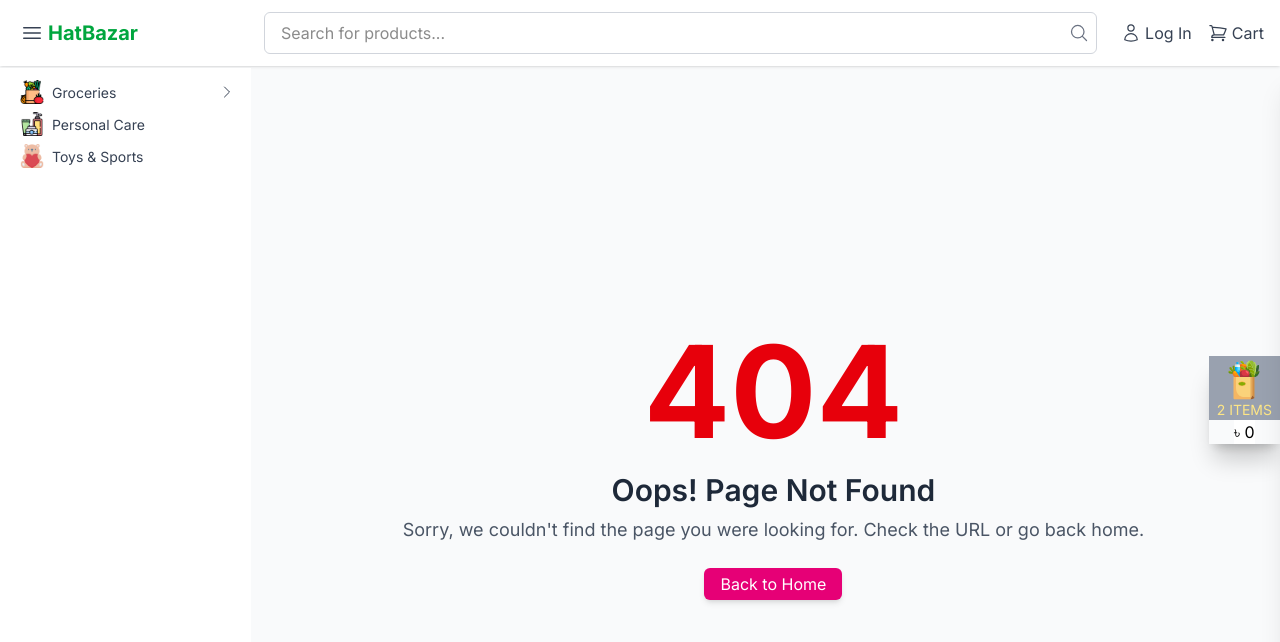
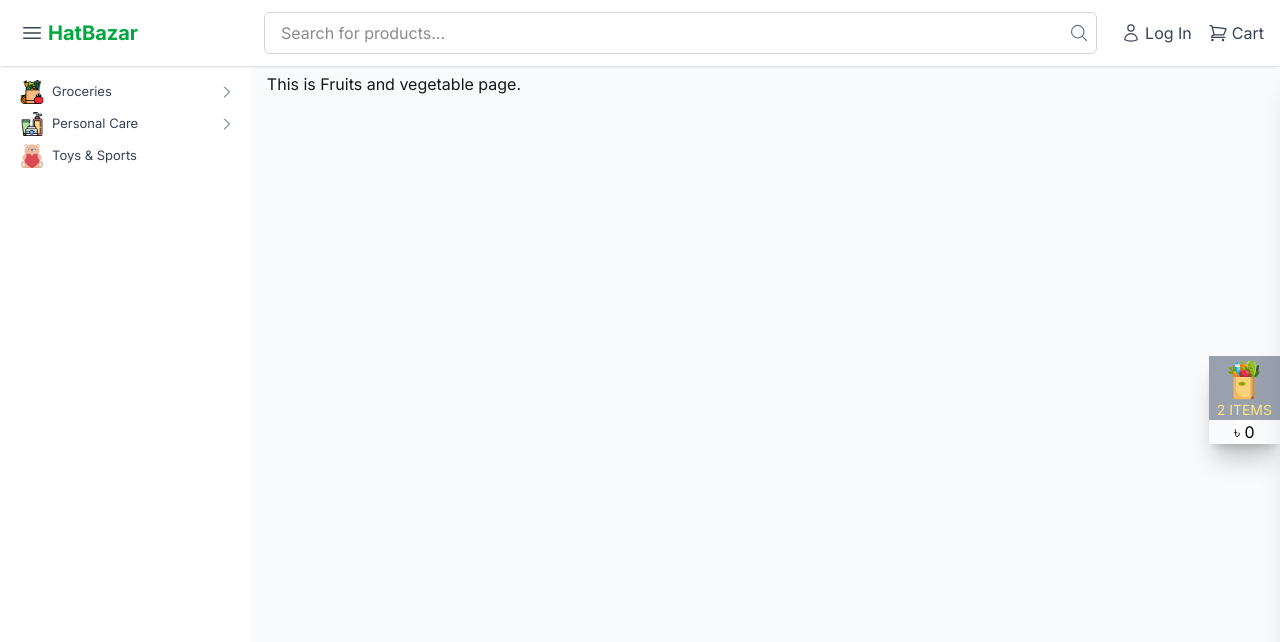
Before and after one commit to musfiz/next-shop-tailwind, a Next.js app: page /fruits-vegetable in a window 1280 px wide. Before the commit this address had no page. Shown: the top 642 px of the page. Built offline with nearby package versions, Linux system fonts and the light colour scheme.

Commit message:
third menu layer is done partially, is expand and global is active added using path name in sidebar

```diff
--- /dev/null
+++ b/app/(site)/fruits-vegetable/page.tsx
@@ -0,0 +1,9 @@
+export default function Page() {
+  return (
+    <>
+      <div className="w-full mt-2">
+        <h1>This is Fruits and vegetable page.</h1>
+      </div>
+    </>
+  );
+}
--- a/app/components/Sidebar.tsx
+++ b/app/components/Sidebar.tsx
@@ -2,19 +2,21 @@
 import { useEffect, useState } from 'react';
 import { ChevronDownIcon, ChevronRightIcon, XMarkIcon } from '@heroicons/react/24/outline';
 import Link from 'next/link';
+import { usePathname } from 'next/navigation';
 
 interface MenuItem {
   id: number;
   label: string;
   href: string;
   icon?: React.ReactNode;
+  isExpend?: boolean;
   children?: MenuItem[];
-  isExpend?: boolean;
-  isActive?: boolean;
 }
 
 
 export default function Sidebar({ isOpen, toggleSidebar }: any) {
+
+  const path = usePathname();
 
   const [menuItems, setMenuItems] = useState<MenuItem[]>([
     {
@@ -23,40 +25,115 @@ export default function Sidebar({ isOpen, toggleSidebar }: any) {
       label: 'Groceries',
       href: '/groceries',
       isExpend: false,
-      isActive: false,
       children: [
         {
           id: 1,
-          label: 'Fruits & Vegitable',
-          href: '/fruits-vegitable',
-          isActive: false
+          label: 'Fruits & Vegetable',
+          href: '/fruits-vegetable',
+          isExpend: false,
+
+          children: [
+            {
+              id: 1,
+              label: 'Fresh Vegetables',
+              href: '/fresh-vegetables',
+
+            },
+            {
+              id: 2,
+              label: 'Fresh Fruits',
+              href: '/fresh-fruits',
+
+            }
+          ]
         },
         {
           id: 2,
           label: 'Meet & Fish',
           href: '/meet-fish',
-          isActive: false
         },
         {
           id: 3,
           label: 'Cooking',
           href: '/cooking',
-          isActive: false
         }
       ]
     },
-    { id: 2, icon: 'personal.png', label: 'Personal Care', href: '/personal-care', isActive: false },
-    { id: 3, icon: 'toys.png', label: 'Toys & Sports', href: '/toys-sports', isActive: false },
+    {
+      id: 2,
+      icon: 'personal.png',
+      label: 'Personal Care',
+      href: '/personal-care',
+      isExpend: false,
+      children: [
+        {
+          id: 1,
+          label: "Women's Care",
+          href: '/womens-care',
+        },
+        {
+          id: 1,
+          label: "Men's Care",
+          href: '/men-care',
+        }
+      ]
+    },
+    { id: 3, icon: 'toys.png', label: 'Toys & Sports', href: '/toys-sports', },
   ]);
 
-
   const extendParent = (index: number) => {
-    setMenuItems(prevItems =>
-      prevItems.map((item, i) =>
-        i === index ? { ...item, isExpend: true, isActive: true } : { ...item, isExpend: false, isActive: false }
-      )
+    setMenuItems(parentItems =>
+      parentItems.map((item, i) => {
+        if (i === index) {
+          return {
+            ...item,
+            isExpend: true,
+            children: item.children?.map((child) => {
+              return { ...child, isExpend: false };
+            })
+          }
+        } else {
+          return {
+            ...item,
+            isExpend: false,
+            children: item.children?.map((child) => {
+              return { ...child, isExpend: false };
+            })
+          }
+        }
+      })
     );
   }
+
+  const extendChild = (parentIndex: number, childIndex: number) => {
+    setMenuItems(parentItems =>
+      parentItems.map((item, pIndex) => {
+        if (pIndex === parentIndex && item.children && item.children.length > 0) {
+          return {
+            ...item,
+            isExpend: true,
+            children: item.children.map((child, cIndex) => {
+              if (cIndex === childIndex) {
+                return { ...child, isExpend: true };
+              } else {
+                return { ...child, isExpend: false };
+              }
+            })
+          };
+        } else {
+          return {
+            ...item,
+            isExpend: false,
+            children: item.children?.map((child) => {
+              return { ...child, isExpend: false };
+            })
+          }
+        }
+      })
+    );
+  }
+
+
 
   useEffect(() => {
     if (isOpen) {
@@ -74,17 +151,18 @@ export default function Sidebar({ isOpen, toggleSidebar }: any) {
           ${isOpen ? 'translate-x-0' : '-translate-x-full lg:translate-x-0'} mt-1`}
       >
         <nav className="p-2 overflow-y-auto h-[calc(100vh-4rem)]">
+          {/* sidebar parent item */}
           <ul className="space-y-0">
             {menuItems.map((parent, parentIndex) => (
               <li key={parentIndex}>
                 <Link
                   href={parent.href}
-                  className={`flex justify-between items-center px-2 ${parent.isActive ? 'font-bold text-green-400' : 'text-gray-700'} hover:bg-gradient-to-r from-blue-300 via-purple-300 to-pink-300 hover:text-white`}
+                  className={`flex justify-between items-center px-2 ${path == parent.href ? 'font-bold text-teal-400' : 'text-gray-700'} hover:bg-gradient-to-r from-blue-300 via-purple-300 to-pink-300 hover:text-white`}
                   onClick={() => { extendParent(parentIndex) }}
                 >
                   <div className="flex items-center p-1">
                     {parent.icon && <img src={`/sidebar/${parent.icon}`} alt="No Icon" className='w-6 h-6 mr-2' />}
-                    <span className="text-[14px]">{parent.label}</span>
+                    <span className="text-[13px]">{parent.label}</span>
                   </div>
                   {parent.children ? (
                     parent.isExpend ? (
@@ -94,14 +172,39 @@ export default function Sidebar({ isOpen, toggleSidebar }: any) {
                     )
                   ) : ''}
                 </Link>
-                <ul className={`${parent.isExpend ? 'block' : 'hidden'} ml-6 border-l border-gray-400 border-dotted pl-4 transform transition-transform duration-700 ease-in-out`}>
+                {/* sidebar child item */}
+                <ul className={`${parent.isExpend ? 'block' : 'hidden'} ml-6 border-l border-gray-400 border-dotted pl-2 transform transition-transform duration-300 ease-in-out`}>
                   {parent.children?.map((child, childIndex) => (
-                    <li key={childIndex} className="flex justify-between items-center py-0 text-gray-700 hover:bg-gradient-to-r from-blue-300 via-purple-300 to-pink-300 hover:text-white">
-                      <Link href={child.href}>
+                    <li key={childIndex}>
+                      <Link
+                        href={child.href}
+                        className={`flex justify-between items-center px-2 ${path == child.href ? 'font-bold text-teal-400' : 'text-gray-700'} hover:bg-gradient-to-r from-blue-300 via-purple-300 to-pink-300 hover:text-white`}
+                        onClick={() => { extendChild(parentIndex, childIndex) }}>
                         <div className="flex items-center p-1">
-                          <span className="text-[14px]">{child.label}</span>
+                          {child.icon && <img src={`/sidebar/${child.icon}`} alt="No Icon" className='w-6 h-6 mr-2' />}
+                          <span className="text-[13px]">{child.label}</span>
                         </div>
+                        {child.children ? (
+                          child.isExpend ? (
+                            <ChevronDownIcon className="w-4 h-4" />
+                          ) : (
+                            <ChevronRightIcon className="w-4 h-4" />
+                          )
+                        ) : ''}
                       </Link>
+                      <ul className={`${child.isExpend ? 'block' : 'hidden'} ml-[13.5] border-l border-gray-400 border-dotted pl-2 transform transition-transform duration-300 ease-in-out`}>
+                        {child.children?.map((grandChild, grandChildIndex) => (
+                          <li key={grandChildIndex}>
+                            <Link
+                              href={grandChild.href}
+                              className={`flex justify-between items-center px-2 ${path == grandChild.href ? 'font-bold text-teal-400' : 'text-gray-700'} hover:bg-gradient-to-r from-blue-300 via-purple-300 to-pink-300 hover:text-white`}>
+                              <div className="flex items-center p-1">
+                                <span className="text-[13px]">{grandChild.label}</span>
+                              </div>
+                            </Link>
+                          </li>
+                        ))}
+                      </ul>
                     </li>
                   ))}
                 </ul>
```
